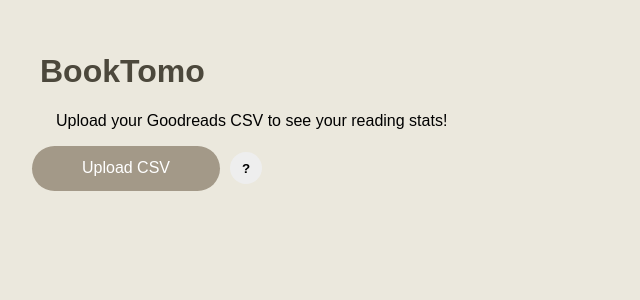
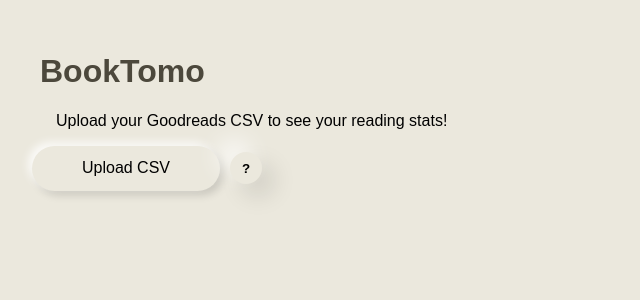
Before and after one commit to LindseyJorissen/BookTomo, a React (Create React App) app in the folder frontend/: page / in a window 1280 px wide. In both pictures the pointer is over the label "Upload CSV". Shown: the top 300 px of the page, without its empty margins (0-640 px from the left). Built offline with nearby package versions, Linux system fonts and the light colour scheme.

Commit message:
changed style to neumorphism

```diff
--- a/frontend/src/App.css
+++ b/frontend/src/App.css
@@ -153,11 +153,6 @@
     color 0.3s;
 }
 
-.upload-button:hover {
-  background-color: #a39988;
-  color: #fff;
-}
-
 .upload-button.active {
   background-color: #d8d2c4;
   font-weight: bold;
@@ -190,3 +185,8 @@
     inset 6px 6px 12px rgba(0, 0, 0, 0.15),
     inset -6px -6px 12px rgba(255, 255, 255, 0.8);
 }
+.neu-card:hover {
+  box-shadow:
+    -4px -4px 8px rgba(255,255,255,0.8),
+     4px  4px 8px rgba(0,0,0,0.15);
+}
--- a/frontend/src/App.js
+++ b/frontend/src/App.js
@@ -83,13 +83,13 @@
         <>
           <p>Upload your Goodreads CSV to see your reading stats!</p>
           <div className="upload-row">
-            <label className="upload-button">
+            <label className="upload-button neu-card">
               Upload CSV
               <input type="file" onChange={handleUpload} style={{ display: "none" }} />
             </label>
 
             <button
-              className="help-btn"
+              className="help-btn neu-card"
               onClick={() => setShowTutorial(!showTutorial)}
               aria-label="How to export from Goodreads">
               ?
```
